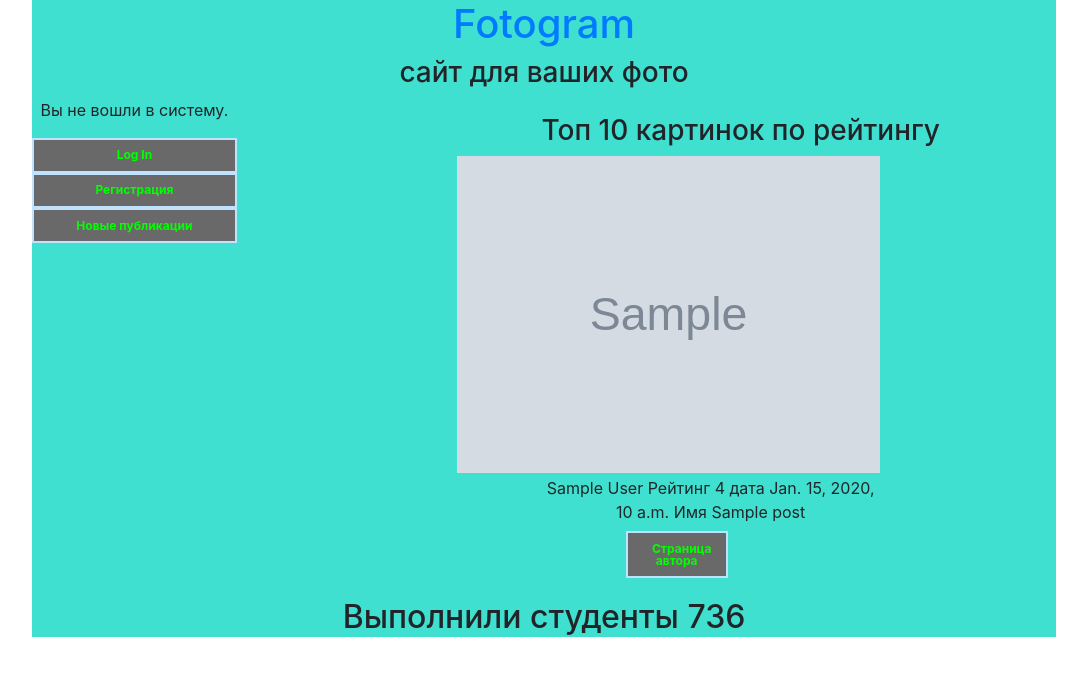
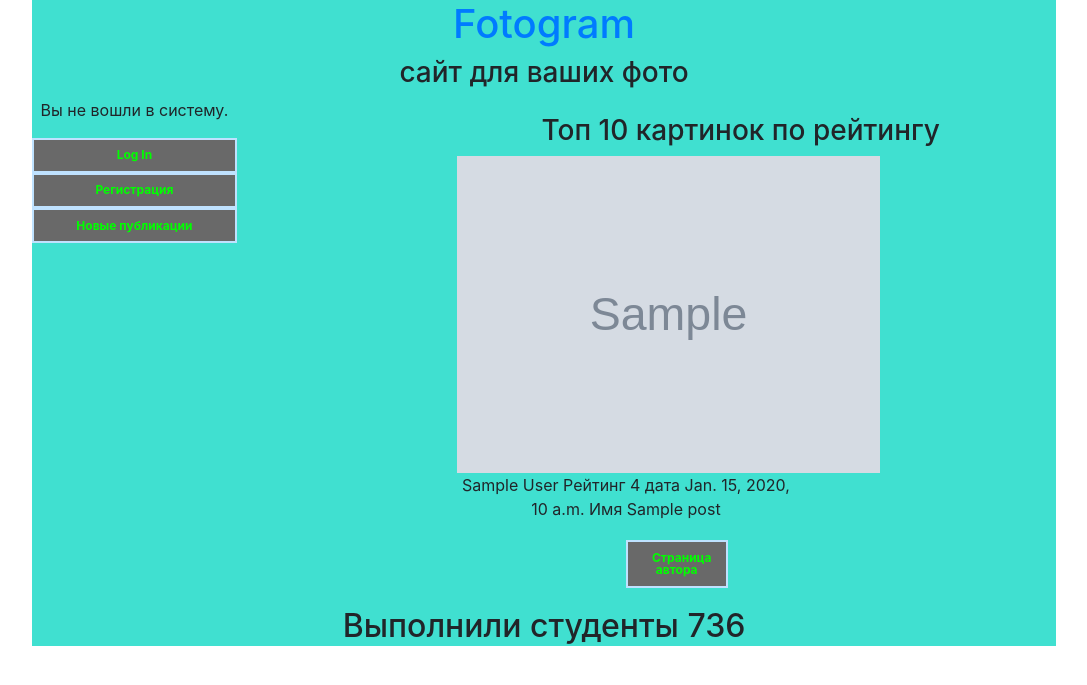
Before and after one commit to qruk/imagehub, a Django app: template imgprovider/templates/display_image_posts.html in a window 1280 px wide. Shown: the top 685 px of the page, without its empty margins (96-1183 px from the left). Run offline with Django 3.2, Linux system fonts and the light colour scheme; the template is opened without the code that fills it: most values are stand-ins (such as "Sample title", 1, 10 or a date in 2020); grey boxes marked "Sample" are stand-in pictures; some libraries are stand-ins or nearby versions.

Commit message:
margin try

```diff
--- a/imgprovider/templates/baseBlock.html
+++ b/imgprovider/templates/baseBlock.html
@@ -61,7 +61,6 @@
         }
 
         .p {
-            margin:2% 2% 2% 50%;
              width:200%;
         }
 
```
